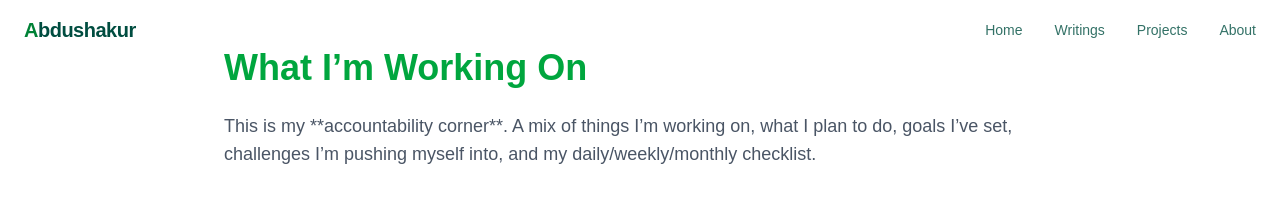
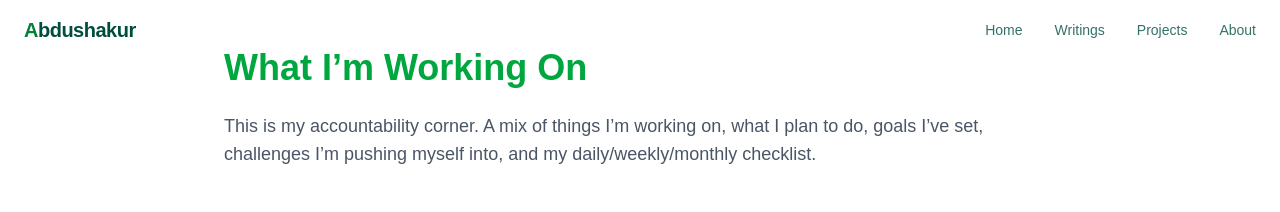
Before and after one commit to abdushakurob/abdushakurob.github.io, a Next.js app: page /now in a window 1280 px wide. Shown: the top 212 px of the page. Built offline with nearby package versions, Linux system fonts and the light colour scheme.

Commit message:
Update page.tsx now

```diff
--- a/app/now/page.tsx
+++ b/app/now/page.tsx
@@ -62,7 +62,7 @@ export default function Now() {
       {/* Header */}
       <h1 className="text-4xl font-bold text-green-600 mb-6">What I’m Working On</h1>
       <p className="text-lg text-gray-600">
-        This is my **accountability corner**. A mix of things I’m working on, what I plan to do,
+        This is my accountability corner. A mix of things I’m working on, what I plan to do,
         goals I’ve set, challenges I’m pushing myself into, and my daily/weekly/monthly checklist.
       </p>
 
```
